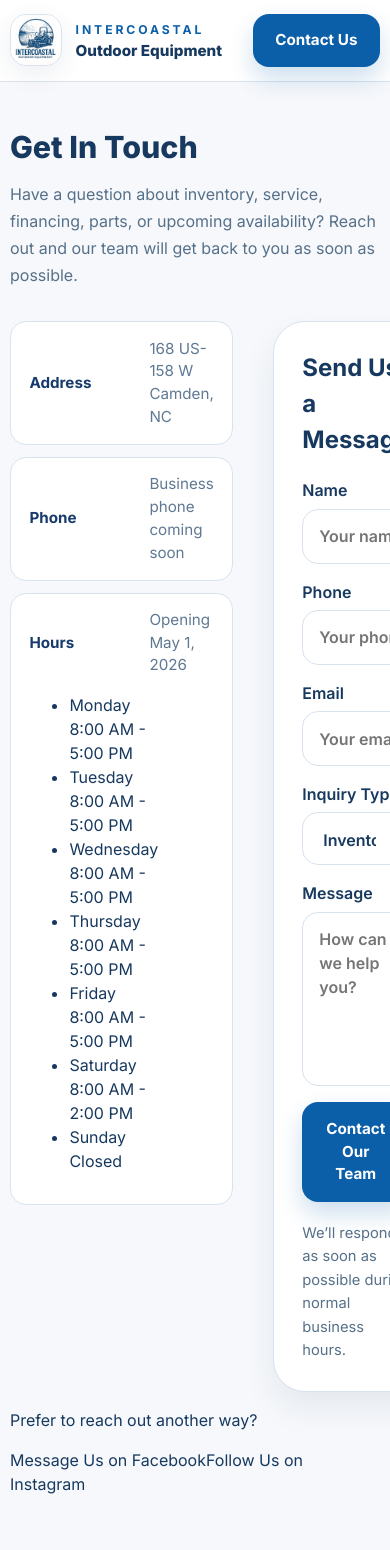
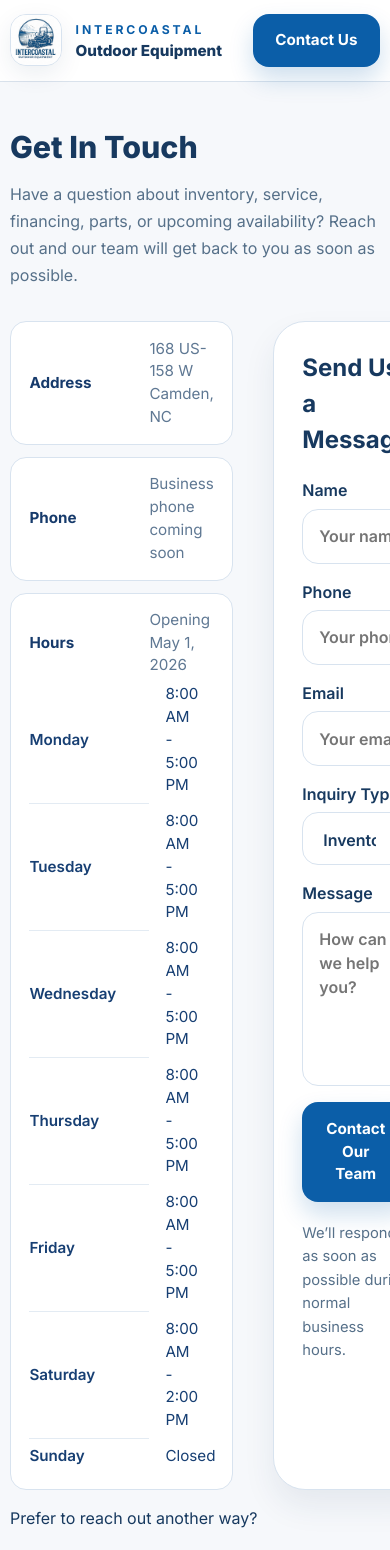
Before and after one commit to TanyaA318/intercoastal-website, a React (Vite) app: page /contact in a window 390 px wide. Shown: the top 1550 px of the page. Built offline with nearby package versions, Linux system fonts and the light colour scheme.

Commit message:
Update styles.css

```diff
--- a/src/styles.css
+++ b/src/styles.css
@@ -722,6 +722,38 @@ img {
   font: inherit;
 }
 
+  /* HOURS ALIGNMENT */
+
+.hours-list {
+  list-style: none;
+  padding: 0;
+  margin: 0;
+}
+
+.hours-list li {
+  display: flex;
+  align-items: center;
+  gap: 16px;
+  padding: 6px 0;
+  border-bottom: 1px solid #e3ebf3;
+  font-size: 0.95rem;
+  color: #173f73;
+}
+
+.hours-list li:last-child {
+  border-bottom: none;
+}
+
+.hours-list span:first-child {
+  width: 120px;   /* controls alignment */
+  font-weight: 600;
+  flex-shrink: 0;
+}
+
+.hours-list span:last-child {
+  text-align: left;
+}
+
 .form-note {
   margin: 0.25rem 0 0;
   font-size: 0.92rem;
```
